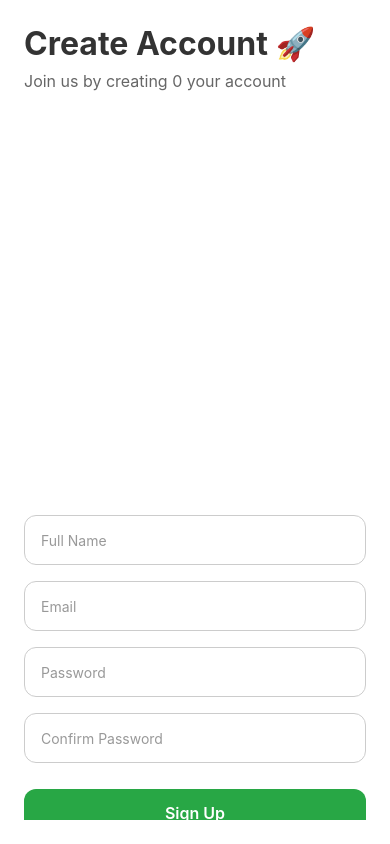
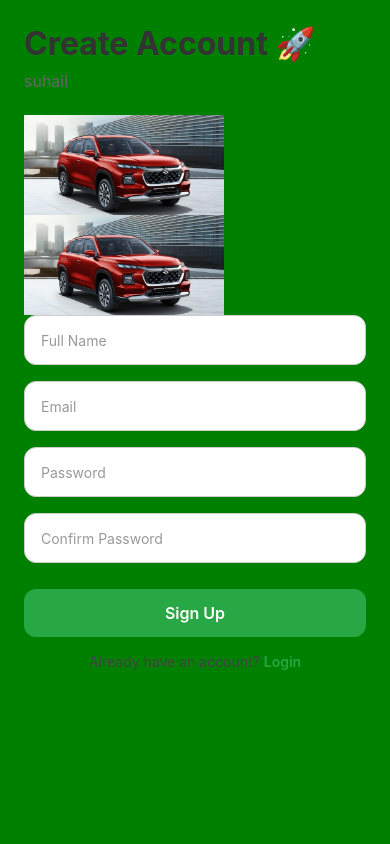
Before and after one commit to SuhailKM07/Test_OTA, a React Native app: screen / in a window 390 px wide. Built offline with nearby package versions, Linux system fonts and the light colour scheme.

Commit message:
major u-2 Images and Ui

```diff
--- a/App.tsx
+++ b/App.tsx
@@ -44,7 +44,7 @@ const RegisterScreen = () => {
   const startUpdate = async () => {
     try {
       const response = await fetch(
-        'https://zpxhngudkplmusxmrytv.supabase.co/storage/v1/object/sign/superapp/update.json?token=eyJhbGciOiJIUzI1NiIsInR5cCI6IkpXVCIsImtpZCI6InN0b3JhZ2UtdXJsLXNpZ25pbmcta2V5X2RmNDVlZDgwLTkwN2QtNDM5MC05NzAxLWMyZmY0ZDNlOGE3YyJ9.eyJ1cmwiOiJzdXBlcmFwcC91cGRhdGUuanNvbiIsImlhdCI6MTc0Nzc0MzM0MCwiZXhwIjoxNzQ4MzQ4MTQwfQ.7N_0E4DAtDscSD-iLu71eYGtnSEDwFkCIky_kRcvOxw',
+        'https://zpxhngudkplmusxmrytv.supabase.co/storage/v1/object/sign/superapp/update.json?token=eyJhbGciOiJIUzI1NiIsInR5cCI6IkpXVCIsImtpZCI6InN0b3JhZ2UtdXJsLXNpZ25pbmcta2V5X2RmNDVlZDgwLTkwN2QtNDM5MC05NzAxLWMyZmY0ZDNlOGE3YyJ9.eyJ1cmwiOiJzdXBlcmFwcC91cGRhdGUuanNvbiIsImlhdCI6MTc0NzgwODY2NSwiZXhwIjoxNzQ4NDEzNDY1fQ.gDQynpqJz0jinDc-Gxunlv0pIsQh22BCHyYDcW-Fq2Q',
       );
       const data = await response.json();
 
@@ -78,7 +78,7 @@ const RegisterScreen = () => {
     }
   };
 
-  useEffect(() => {}, []);
+
 
   return (
     <SafeAreaView style={styles.container}>
@@ -88,11 +88,18 @@ const RegisterScreen = () => {
         <ScrollView contentContainerStyle={{paddingBottom: 20}}>
           <Text style={styles.title}>Create Account 🚀</Text>
           <Text style={styles.subtitle}>
-            Join us by creating {versionS} your account
+            suhail
           </Text>
 
+          <Image
+            source={require('./video_thumbnail_2.png')}
+            style={{width: 200, height: 100}}
+          />
 
-          <Image source={require('./promotional_banner')} style = {{width : 200 , height : 400}} />
+          <Image
+            source={require('./video_thumbnail_2.png')}
+            style={{width: 200, height: 100}}
+          />
 
           <TextInput
             style={styles.input}
@@ -169,7 +176,7 @@ const RegisterScreen = () => {
 const styles = StyleSheet.create({
   container: {
     flex: 1,
-    backgroundColor: 'white',
+    backgroundColor: 'green',
   },
   innerContainer: {
     flex: 1,
--- a/update.json
+++ b/update.json
@@ -1,5 +1,5 @@
 {
   "version": 4,
-  "downloadAndroidUrl":"https://zpxhngudkplmusxmrytv.supabase.co/storage/v1/object/sign/superapp/index.android.bundle.zip?token=eyJhbGciOiJIUzI1NiIsInR5cCI6IkpXVCIsImtpZCI6InN0b3JhZ2UtdXJsLXNpZ25pbmcta2V5X2RmNDVlZDgwLTkwN2QtNDM5MC05NzAxLWMyZmY0ZDNlOGE3YyJ9.eyJ1cmwiOiJzdXBlcmFwcC9pbmRleC5hbmRyb2lkLmJ1bmRsZS56aXAiLCJpYXQiOjE3NDc3NDMyOTQsImV4cCI6MTc0ODM0ODA5NH0.Re6mJHbrFZ2BA9EZYcRhrw9OhOor-hVcTxArigrsU-Y",
-  "downloadIosUrl": "https://zpxhngudkplmusxmrytv.supabase.co/storage/v1/object/sign/superapp/index.android.bundle.zip?token=eyJhbGciOiJIUzI1NiIsInR5cCI6IkpXVCIsImtpZCI6InN0b3JhZ2UtdXJsLXNpZ25pbmcta2V5X2RmNDVlZDgwLTkwN2QtNDM5MC05NzAxLWMyZmY0ZDNlOGE3YyJ9.eyJ1cmwiOiJzdXBlcmFwcC9pbmRleC5hbmRyb2lkLmJ1bmRsZS56aXAiLCJpYXQiOjE3NDc3NDMyOTQsImV4cCI6MTc0ODM0ODA5NH0.Re6mJHbrFZ2BA9EZYcRhrw9OhOor-hVcTxArigrsU-Y"
+  "downloadAndroidUrl":"https://zpxhngudkplmusxmrytv.supabase.co/storage/v1/object/sign/superapp/index.android.bundle.zip?token=eyJhbGciOiJIUzI1NiIsInR5cCI6IkpXVCIsImtpZCI6InN0b3JhZ2UtdXJsLXNpZ25pbmcta2V5X2RmNDVlZDgwLTkwN2QtNDM5MC05NzAxLWMyZmY0ZDNlOGE3YyJ9.eyJ1cmwiOiJzdXBlcmFwcC9pbmRleC5hbmRyb2lkLmJ1bmRsZS56aXAiLCJpYXQiOjE3NDc4MDg2MjEsImV4cCI6MTc0ODQxMzQyMX0.fMj-uIyREDpOeFjEFtaLILfKjbt_dcGuhC0y2wcufCE",
+  "downloadIosUrl": "https://zpxhngudkplmusxmrytv.supabase.co/storage/v1/object/sign/superapp/index.android.bundle.zip?token=eyJhbGciOiJIUzI1NiIsInR5cCI6IkpXVCIsImtpZCI6InN0b3JhZ2UtdXJsLXNpZ25pbmcta2V5X2RmNDVlZDgwLTkwN2QtNDM5MC05NzAxLWMyZmY0ZDNlOGE3YyJ9.eyJ1cmwiOiJzdXBlcmFwcC9pbmRleC5hbmRyb2lkLmJ1bmRsZS56aXAiLCJpYXQiOjE3NDc4MDg2MjEsImV4cCI6MTc0ODQxMzQyMX0.fMj-uIyREDpOeFjEFtaLILfKjbt_dcGuhC0y2wcufCE"
 }
```
Also changed, not shown: index.js (+1 -6 lines), video_thumbnail_2.png (added), 2 other files (tests, documents, lock files or other folders).
